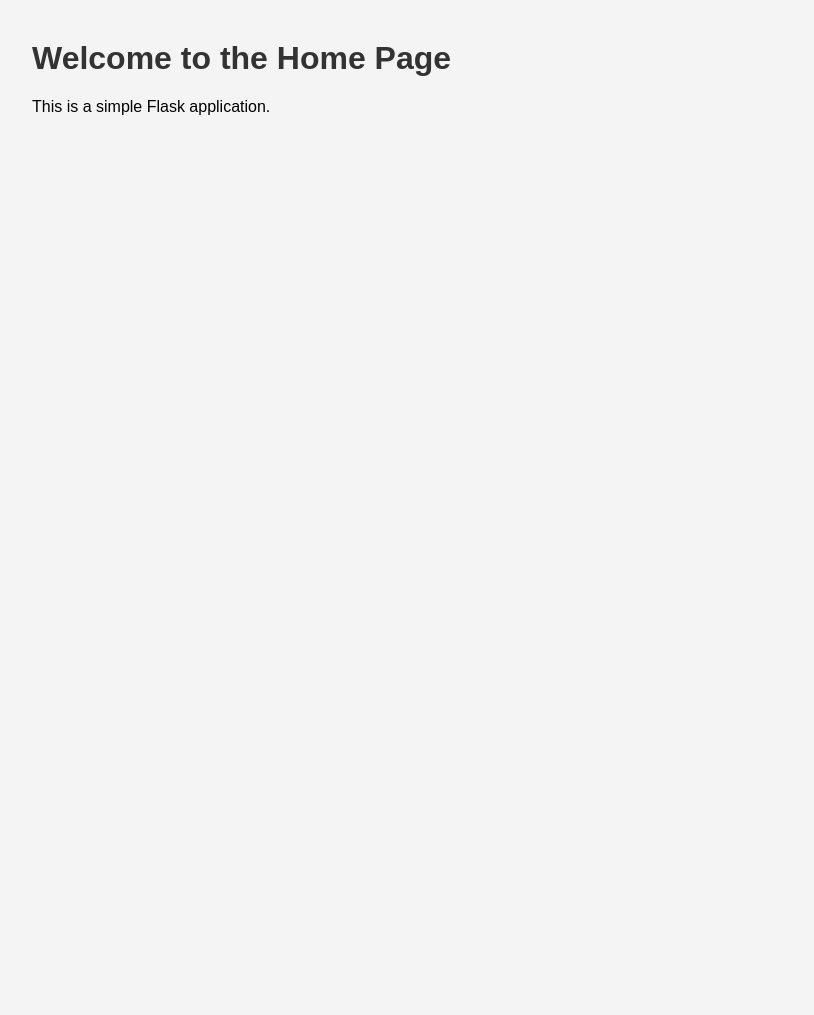
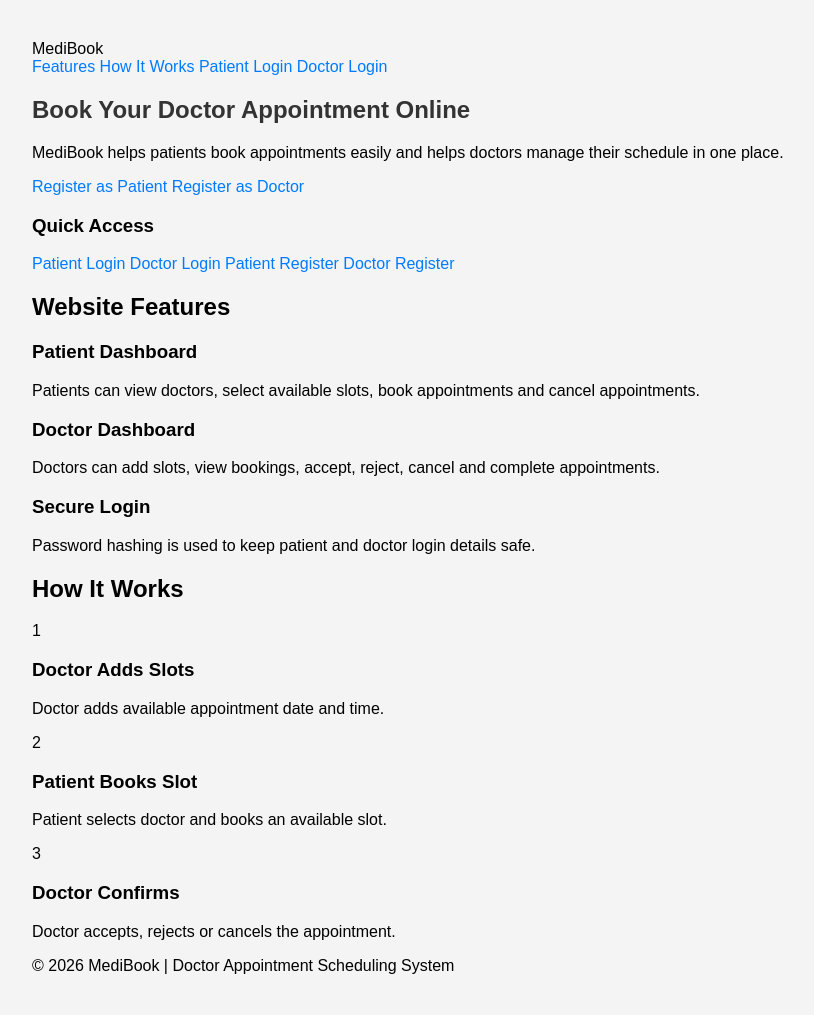
Before and after one commit to adityapatel2202/Doctor-Appointment-Scheduling-Website-devops, a Flask app: template templates/index.html in a window 1280 px wide. Shown: the whole page, without its empty margins (8-822 px from the left). Before the commit the page ends 115 px from the top, so only its background shows below. Run offline with Flask 3, Linux system fonts and the light colour scheme; the template is opened without the code that fills it, so the values that code supplies are empty.

Commit message:
edit frist page

```diff
--- a/templates/index.html
+++ b/templates/index.html
@@ -1,16 +1,98 @@
-
 <!DOCTYPE html>
 <html lang="en">
 <head>
     <meta charset="UTF-8">
     <meta name="viewport" content="width=device-width, initial-scale=1.0">
-    <title>Document</title>
-    <link rel="stylesheet" href="{{ url_for('static', filename='style.css') }}">
+    <title>MediBook - Doctor Appointment System</title>
+    <link rel="stylesheet" href="{{ url_for('static', filename='css/style.css') }}">
 </head>
+<body>
 
-<body>
-    <h1>Welcome to the Home Page</h1>
-    <p>This is a simple Flask application.</p>
+    <!-- Navbar -->
+    <nav class="main-navbar">
+        <div class="logo">MediBook</div>
+        <div class="nav-links">
+            <a href="#features">Features</a>
+            <a href="#how">How It Works</a>
+            <a href="{{ url_for('patient_login') }}">Patient Login</a>
+            <a href="{{ url_for('doctor_login') }}">Doctor Login</a>
+        </div>
+    </nav>
+
+    <!-- Hero Section -->
+    <section class="hero-section">
+        <div class="hero-content">
+            <h1>Book Your Doctor Appointment Online</h1>
+            <p>
+                MediBook helps patients book appointments easily and helps doctors manage their schedule in one place.
+            </p>
+
+            <div class="hero-buttons">
+                <a class="btn" href="{{ url_for('patient_register') }}">Register as Patient</a>
+                <a class="btn secondary-btn" href="{{ url_for('doctor_register') }}">Register as Doctor</a>
+            </div>
+        </div>
+
+        <div class="hero-card">
+            <h3>Quick Access</h3>
+            <a class="btn full-btn" href="{{ url_for('patient_login') }}">Patient Login</a>
+            <a class="btn full-btn" href="{{ url_for('doctor_login') }}">Doctor Login</a>
+            <a class="btn full-btn secondary-btn" href="{{ url_for('patient_register') }}">Patient Register</a>
+            <a class="btn full-btn secondary-btn" href="{{ url_for('doctor_register') }}">Doctor Register</a>
+        </div>
+    </section>
+
+    <!-- Features -->
+    <section class="section" id="features">
+        <h2>Website Features</h2>
+
+        <div class="feature-grid">
+            <div class="feature-card">
+                <h3>Patient Dashboard</h3>
+                <p>Patients can view doctors, select available slots, book appointments and cancel appointments.</p>
+            </div>
+
+            <div class="feature-card">
+                <h3>Doctor Dashboard</h3>
+                <p>Doctors can add slots, view bookings, accept, reject, cancel and complete appointments.</p>
+            </div>
+
+            <div class="feature-card">
+                <h3>Secure Login</h3>
+                <p>Password hashing is used to keep patient and doctor login details safe.</p>
+            </div>
+        </div>
+    </section>
+
+    <!-- How It Works -->
+    <section class="section how-section" id="how">
+        <h2>How It Works</h2>
+
+        <div class="steps">
+            <div class="step-box">
+                <span>1</span>
+                <h3>Doctor Adds Slots</h3>
+                <p>Doctor adds available appointment date and time.</p>
+            </div>
+
+            <div class="step-box">
+                <span>2</span>
+                <h3>Patient Books Slot</h3>
+                <p>Patient selects doctor and books an available slot.</p>
+            </div>
+
+            <div class="step-box">
+                <span>3</span>
+                <h3>Doctor Confirms</h3>
+                <p>Doctor accepts, rejects or cancels the appointment.</p>
+            </div>
+        </div>
+    </section>
+
+    <!-- Footer -->
+    <footer>
+        <p>© 2026 MediBook | Doctor Appointment Scheduling System</p>
+    </footer>
 
 </body>
 </html>
```
